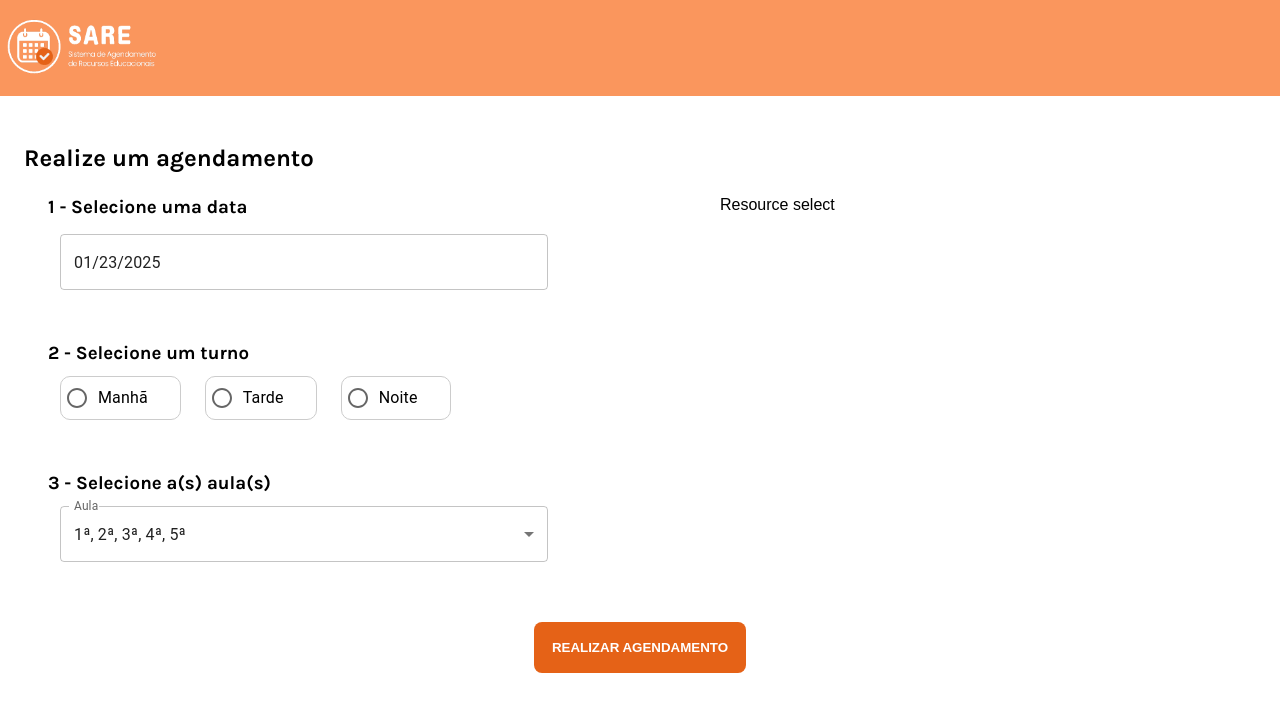
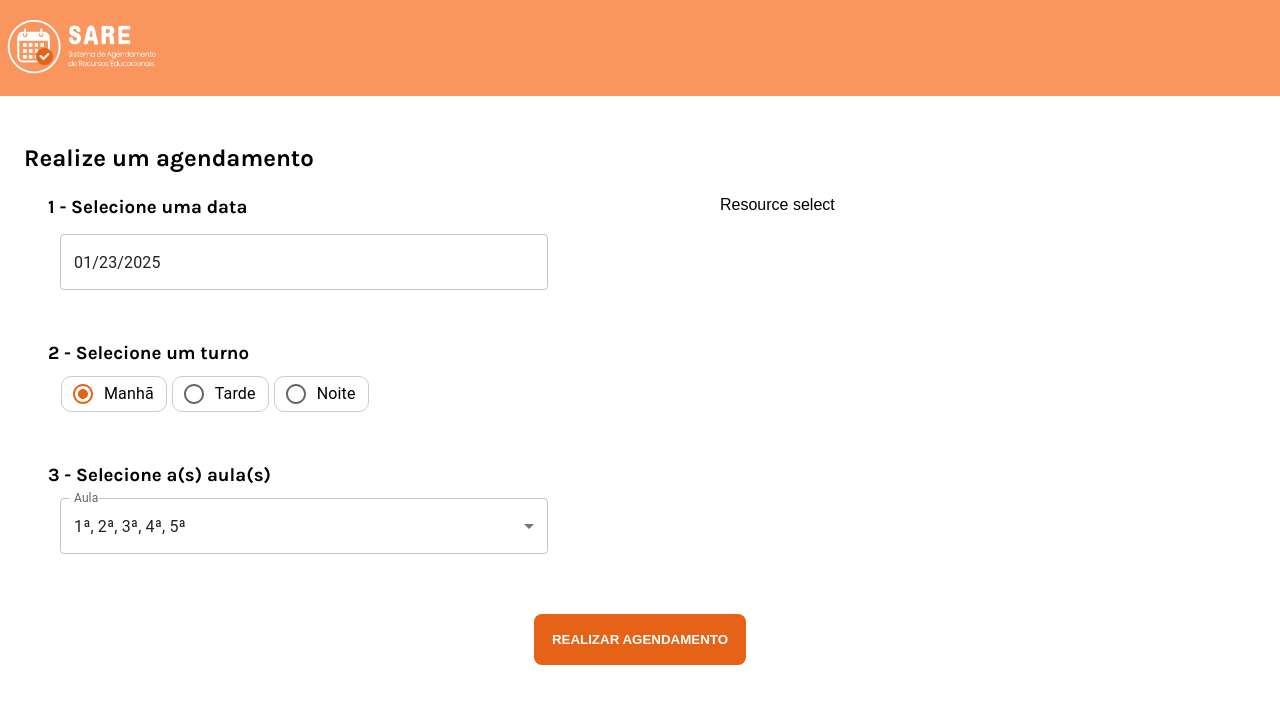
Before and after one commit to temik-if/SARE-FE, a Next.js app: page /agendamentos/novo in a window 1280 px wide. Shown: the top 712 px of the page. Built offline with nearby package versions, Linux system fonts and the light colour scheme; a web font is replaced by a local one.

Commit message:
feat(booking): adicionar seleção de turno e aulas no formulário de agendamento

```diff
--- a/src/components/BookingForm/BookingForm.tsx
+++ b/src/components/BookingForm/BookingForm.tsx
@@ -9,6 +9,8 @@ import ClassSelectMenu from "../ClassSelectMenu/ClassSelectMenu";
 
 export default function BookingForm() {
   const [selectedDate, setSelectedDate] = useState<Dayjs | null>(dayjs());
+  const [selectedShift, setSelectedShift] = useState("Manhã");
+  const [selectedClasses, setSelectedClasses] = useState(["1ª", "2ª", "3ª", "4ª", "5ª"]);
 
   return (
     <div className={styles.container}>
@@ -38,12 +40,12 @@ export default function BookingForm() {
           <div>
             <h3>2 - Selecione um turno</h3>
             <div>
-              <ShiftRadioGroup />
+              <ShiftRadioGroup selectedShift={selectedShift} setSelectedShift={setSelectedShift} />
             </div>
           </div>
           <div>
             <h3>3 - Selecione a(s) aula(s)</h3>
-            <ClassSelectMenu />
+            <ClassSelectMenu selectedItems={selectedClasses} setSelectedItems={setSelectedClasses} />
           </div>
         </div>
 
--- a/src/components/ClassSelectMenu/ClassSelectMenu.tsx
+++ b/src/components/ClassSelectMenu/ClassSelectMenu.tsx
@@ -21,21 +21,19 @@ const MenuProps = {
 
 const classes = ["1ª", "2ª", "3ª", "4ª", "5ª"];
 
-export default function ClassSelectMenu() {
-  const [personName, setPersonName] = React.useState<string[]>([
-    "1ª",
-    "2ª",
-    "3ª",
-    "4ª",
-    "5ª",
-  ]);
+interface ClassSelectMenuProps {
+  selectedItems: string[];
+  setSelectedItems: (items: string[]) => void;
+}
 
-  const handleChange = (event: SelectChangeEvent<typeof personName>) => {
+export default function ClassSelectMenu({selectedItems, setSelectedItems}: ClassSelectMenuProps) {
+
+
+  const handleChange = (event: SelectChangeEvent<typeof selectedItems>) => {
     const {
       target: { value },
     } = event;
-    setPersonName(
-      // On autofill we get a stringified value.
+    setSelectedItems(
       typeof value === "string" ? value.split(",") : value
     );
   };
@@ -48,7 +46,7 @@ export default function ClassSelectMenu() {
           labelId="demo-multiple-checkbox-label"
           id="demo-multiple-checkbox"
           multiple
-          value={personName}
+          value={selectedItems}
           onChange={handleChange}
           input={<OutlinedInput label="Tag" />}
           renderValue={(selected) => selected.join(", ")}
@@ -56,7 +54,7 @@ export default function ClassSelectMenu() {
         >
           {classes.map((name) => (
             <MenuItem key={name} value={name}>
-              <Checkbox checked={personName.includes(name)} />
+              <Checkbox checked={selectedItems.includes(name)} />
               <ListItemText primary={name} />
             </MenuItem>
           ))}
--- a/src/components/ShiftRadioGroup/ShiftRadioGroup.module.css
+++ b/src/components/ShiftRadioGroup/ShiftRadioGroup.module.css
@@ -1,23 +1,16 @@
-.radioContainer {
+.radioButtonContainer {
     display: flex;
-    padding-right: 16px;
-    padding-left: 6px;
+    flex-direction: row;
+    justify-content: space-between;
     align-items: center;
-    justify-content: center;
-    border: 1px solid #ccc;
-    border-radius: 10px;
-    margin: 12px 12px 36px;
+    margin-top: 12px;
+    margin-bottom: 36px;
+    margin-left: 24px;
 }
 
 .radioButton {
-    margin: 0;
-    color: var("--primary");
+    border: 1px solid #ccc;
+    border-radius: 10px;
+    max-height: 36px;
+    padding-right: 12px;
 }
-
-.radioButtonIcon {
-    color: var("--primary");
-}
-
-.radioButtonIcon.Mui-checked {
-    color: var("--primary");
-}
--- a/src/components/ShiftRadioGroup/ShiftRadioGroup.tsx
+++ b/src/components/ShiftRadioGroup/ShiftRadioGroup.tsx
@@ -7,18 +7,28 @@ import {
 import React from "react";
 import styles from "./ShiftRadioGroup.module.css";
 
-export default function ShiftRadioGroup() {
+interface ShiftRadioGroupProps {
+  selectedShift: string;
+  setSelectedShift: (shift: string) => void;
+}
+
+export default function ShiftRadioGroup({
+  selectedShift,
+  setSelectedShift,
+}: ShiftRadioGroupProps) {
   return (
     <FormControl>
       <RadioGroup
         row
         aria-labelledby="demo-row-radio-buttons-group-label"
         name="row-radio-buttons-group"
+        className={styles.radioButtonContainer}
+        value={selectedShift}
+        onChange={(event) => setSelectedShift(event.target.value)}
       >
-        <div className={styles.radioContainer}>
         <FormControlLabel
+          value={"Manhã"}
           className={styles.radioButton}
-            value="female"
           control={
             <Radio
               sx={{
@@ -31,11 +41,10 @@ export default function ShiftRadioGroup() {
           }
           label="Manhã"
         />
-        </div>
-        <div className={styles.radioContainer}>
+
         <FormControlLabel
           className={styles.radioButton}
-            value="male"
+          value={"Tarde"}
           control={
             <Radio
               sx={{
@@ -48,11 +57,10 @@ export default function ShiftRadioGroup() {
           }
           label="Tarde"
         />
-        </div>
-        <div className={styles.radioContainer}>
+
         <FormControlLabel
           className={styles.radioButton}
-            value="other"
+          value="Noite"
           control={
             <Radio
               sx={{
@@ -65,7 +73,6 @@ export default function ShiftRadioGroup() {
           }
           label="Noite"
         />
-        </div>
       </RadioGroup>
     </FormControl>
   );
```
Lines whose indentation alone changed are shown as unchanged.
